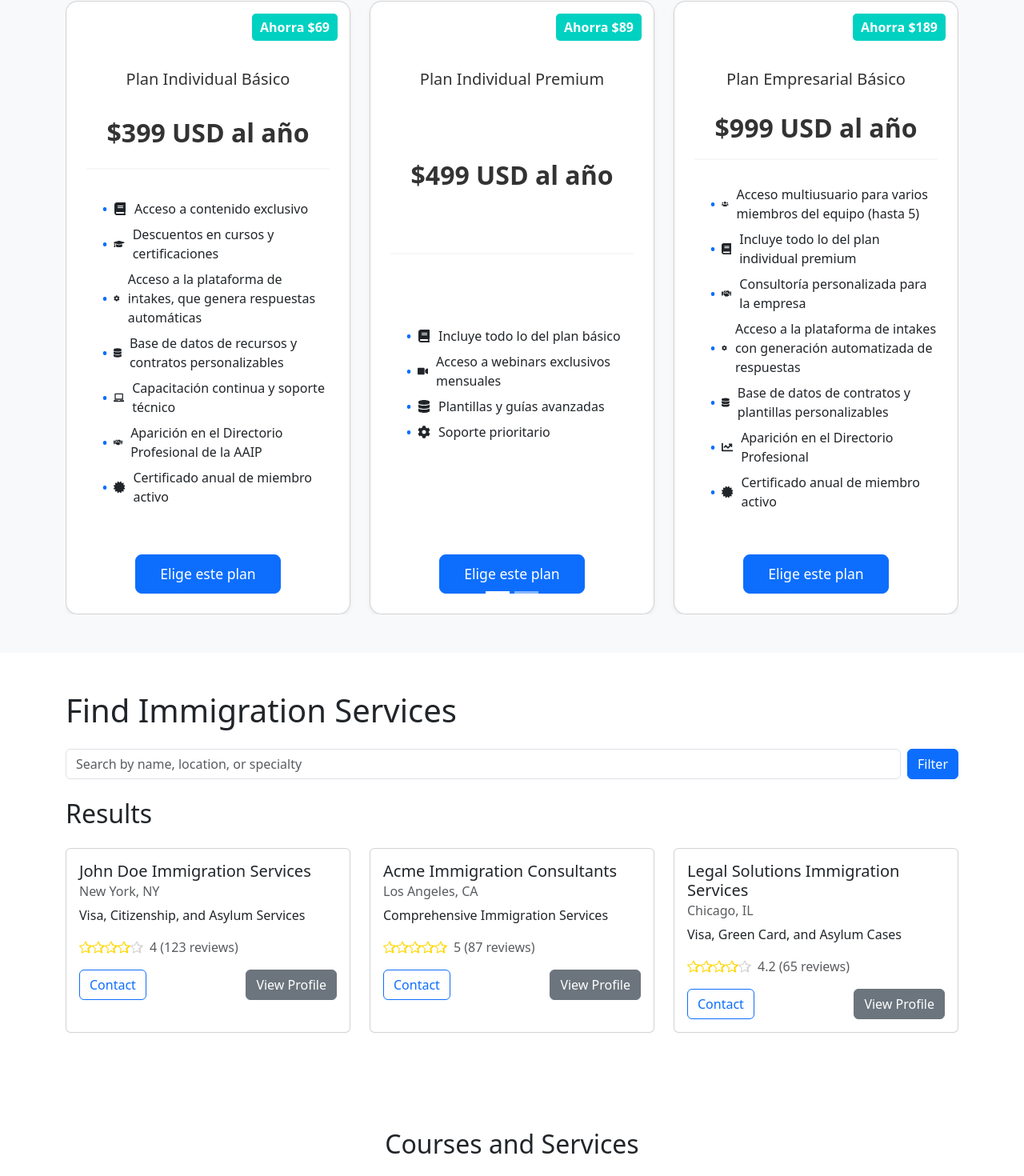
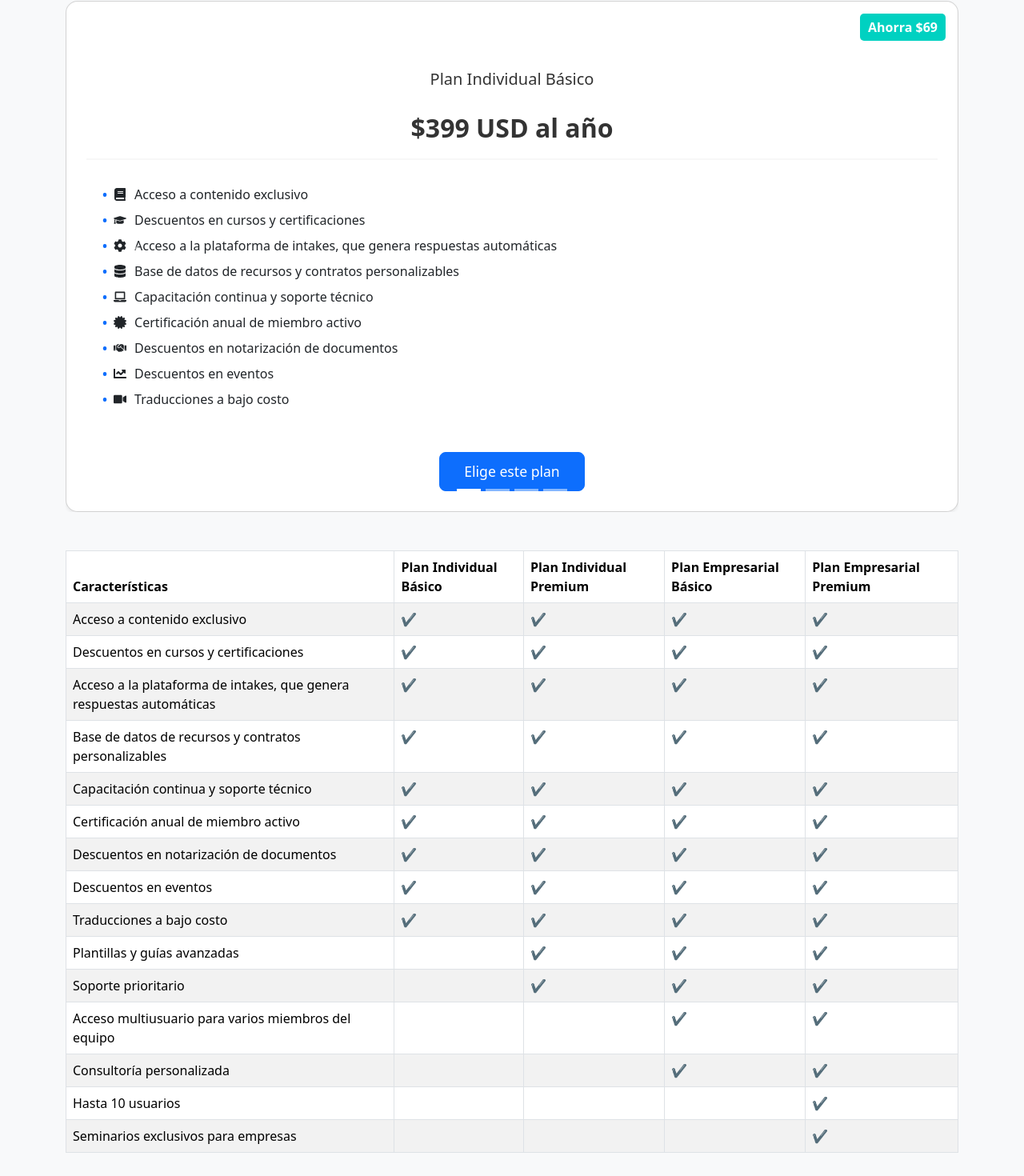
Before and after one commit to developer-lifee/react-app, a React (Vite) app: page / in a window 1280 px wide. Shown: the part 1220-2690 px from the top of the page at 80% size. Built offline with nearby package versions, Linux system fonts and the light colour scheme; no server answers.

Commit message:
carpetas, estilos del hero y planes quitar el uso de apple para poder exportar

```diff
--- a/src/components/PlansSelector.tsx
+++ b/src/components/PlansSelector.tsx
@@ -7,6 +7,7 @@ import {
   Col,
   ToggleButton,
   ToggleButtonGroup,
+  Table,
   Carousel,
 } from "react-bootstrap";
 import {
@@ -135,6 +136,7 @@ const PlanCard: React.FC<Plan & { isAnnual: boolean }> = ({
 const PlansSection: React.FC = () => {
   const [isAnnual, setIsAnnual] = useState(true);
 
+  // Definir los planes con herencia de características
   const plans: Plan[] = [
     {
       title: "Plan Individual Básico",
@@ -143,31 +145,14 @@ const PlansSection: React.FC = () => {
       savings: "$69",
       features: [
         { icon: <FaBook />, description: "Acceso a contenido exclusivo" },
-        {
-          icon: <FaGraduationCap />,
-          description: "Descuentos en cursos y certificaciones",
-        },
-        {
-          icon: <FaCog />,
-          description:
-            "Acceso a la plataforma de intakes, que genera respuestas automáticas",
-        },
-        {
-          icon: <FaDatabase />,
-          description: "Base de datos de recursos y contratos personalizables",
-        },
-        {
-          icon: <FaLaptop />,
-          description: "Capacitación continua y soporte técnico",
-        },
-        {
-          icon: <FaHandshake />,
-          description: "Aparición en el Directorio Profesional de la AAIP",
-        },
-        {
-          icon: <FaCertificate />,
-          description: "Certificado anual de miembro activo",
-        },
+        { icon: <FaGraduationCap />, description: "Descuentos en cursos y certificaciones" },
+        { icon: <FaCog />, description: "Acceso a la plataforma de intakes, que genera respuestas automáticas" },
+        { icon: <FaDatabase />, description: "Base de datos de recursos y contratos personalizables" },
+        { icon: <FaLaptop />, description: "Capacitación continua y soporte técnico" },
+        { icon: <FaCertificate />, description: "Certificación anual de miembro activo" },
+        { icon: <FaHandshake />, description: "Descuentos en notarización de documentos" },
+        { icon: <FaChartLine />, description: "Descuentos en eventos" },
+        { icon: <FaVideo />, description: "Traducciones a bajo costo" },
       ],
     },
     {
@@ -176,11 +161,15 @@ const PlansSection: React.FC = () => {
       annualPrice: "$499 USD al año",
       savings: "$89",
       features: [
-        { icon: <FaBook />, description: "Incluye todo lo del plan básico" },
-        {
-          icon: <FaVideo />,
-          description: "Acceso a webinars exclusivos mensuales",
-        },
+        { icon: <FaBook />, description: "Acceso a contenido exclusivo" },
+        { icon: <FaGraduationCap />, description: "Descuentos en cursos y certificaciones" },
+        { icon: <FaCog />, description: "Acceso a la plataforma de intakes, que genera respuestas automáticas" },
+        { icon: <FaDatabase />, description: "Base de datos de recursos y contratos personalizables" },
+        { icon: <FaLaptop />, description: "Capacitación continua y soporte técnico" },
+        { icon: <FaCertificate />, description: "Certificación anual de miembro activo" },
+        { icon: <FaHandshake />, description: "Descuentos en notarización de documentos" },
+        { icon: <FaChartLine />, description: "Descuentos en eventos" },
+        { icon: <FaVideo />, description: "Traducciones a bajo costo" },
         { icon: <FaDatabase />, description: "Plantillas y guías avanzadas" },
         { icon: <FaCog />, description: "Soporte prioritario" },
       ],
@@ -191,37 +180,19 @@ const PlansSection: React.FC = () => {
       annualPrice: "$999 USD al año",
       savings: "$189",
       features: [
-        {
-          icon: <FaUsers />,
-          description:
-            "Acceso multiusuario para varios miembros del equipo (hasta 5)",
-        },
-        {
-          icon: <FaBook />,
-          description: "Incluye todo lo del plan individual premium",
-        },
-        {
-          icon: <FaHandshake />,
-          description: "Consultoría personalizada para la empresa",
-        },
-        {
-          icon: <FaCog />,
-          description:
-            "Acceso a la plataforma de intakes con generación automatizada de respuestas",
-        },
-        {
-          icon: <FaDatabase />,
-          description:
-            "Base de datos de contratos y plantillas personalizables",
-        },
-        {
-          icon: <FaChartLine />,
-          description: "Aparición en el Directorio Profesional",
-        },
-        {
-          icon: <FaCertificate />,
-          description: "Certificado anual de miembro activo",
-        },
+        { icon: <FaBook />, description: "Acceso a contenido exclusivo" },
+        { icon: <FaGraduationCap />, description: "Descuentos en cursos y certificaciones" },
+        { icon: <FaCog />, description: "Acceso a la plataforma de intakes, que genera respuestas automáticas" },
+        { icon: <FaDatabase />, description: "Base de datos de recursos y contratos personalizables" },
+        { icon: <FaLaptop />, description: "Capacitación continua y soporte técnico" },
+        { icon: <FaCertificate />, description: "Certificación anual de miembro activo" },
+        { icon: <FaHandshake />, description: "Descuentos en notarización de documentos" },
+        { icon: <FaChartLine />, description: "Descuentos en eventos" },
+        { icon: <FaVideo />, description: "Traducciones a bajo costo" },
+        { icon: <FaDatabase />, description: "Plantillas y guías avanzadas" },
+        { icon: <FaCog />, description: "Soporte prioritario" },
+        { icon: <FaUsers />, description: "Acceso multiusuario para varios miembros del equipo" },
+        { icon: <FaHandshake />, description: "Consultoría personalizada" },
       ],
     },
     {
@@ -230,63 +201,48 @@ const PlansSection: React.FC = () => {
       annualPrice: "$1,499 USD al año",
       savings: "$289",
       features: [
-        {
-          icon: <FaUsers />,
-          description: "Acceso multiusuario para hasta 10 usuarios",
-        },
-        {
-          icon: <FaBook />,
-          description: "Incluye todo lo del plan empresarial básico",
-        },
-        {
-          icon: <FaVideo />,
-          description: "Webinars de capacitación corporativa",
-        },
-        {
-          icon: <FaHandshake />,
-          description: "Seminarios exclusivos para empresas",
-        },
-        { icon: <FaCog />, description: "Soporte técnico prioritario" },
-      ],
-    },
-    {
-      title: "Plan Empresarial VIP",
-      price: "$249 USD al mes",
-      annualPrice: "$2,499 USD al año",
-      savings: "$489",
-      features: [
-        { icon: <FaUsers />, description: "Usuarios ilimitados" },
-        {
-          icon: <FaBook />,
-          description: "Incluye todo lo del plan empresarial premium",
-        },
-        {
-          icon: <FaHandshake />,
-          description: "Consultorías exclusivas con expertos",
-        },
-        {
-          icon: <FaLaptop />,
-          description: "Formación personalizada para equipos",
-        },
-        {
-          icon: <FaChartLine />,
-          description:
-            "Descuento del 10% en todas las traducciones y servicios de consultoría",
-        },
+        { icon: <FaBook />, description: "Acceso a contenido exclusivo" },
+        { icon: <FaGraduationCap />, description: "Descuentos en cursos y certificaciones" },
+        { icon: <FaCog />, description: "Acceso a la plataforma de intakes, que genera respuestas automáticas" },
+        { icon: <FaDatabase />, description: "Base de datos de recursos y contratos personalizables" },
+        { icon: <FaLaptop />, description: "Capacitación continua y soporte técnico" },
+        { icon: <FaCertificate />, description: "Certificación anual de miembro activo" },
+        { icon: <FaHandshake />, description: "Descuentos en notarización de documentos" },
+        { icon: <FaChartLine />, description: "Descuentos en eventos" },
+        { icon: <FaVideo />, description: "Traducciones a bajo costo" },
+        { icon: <FaDatabase />, description: "Plantillas y guías avanzadas" },
+        { icon: <FaCog />, description: "Soporte prioritario" },
+        { icon: <FaUsers />, description: "Acceso multiusuario para varios miembros del equipo" },
+        { icon: <FaHandshake />, description: "Consultoría personalizada" },
+        { icon: <FaUsers />, description: "Hasta 10 usuarios" },
+        { icon: <FaVideo />, description: "Seminarios exclusivos para empresas" },
       ],
     },
   ];
 
-  const chunkArray = <T,>(array: T[], size: number): T[][] => {
-    const chunkedArr = [];
-    for (let i = 0; i < array.length; i += size) {
-      chunkedArr.push(array.slice(i, i + size));
-    }
-    return chunkedArr;
-  };
+  const allFeatures = [
+    "Acceso a contenido exclusivo",
+    "Descuentos en cursos y certificaciones",
+    "Acceso a la plataforma de intakes, que genera respuestas automáticas",
+    "Base de datos de recursos y contratos personalizables",
+    "Capacitación continua y soporte técnico",
+    "Certificación anual de miembro activo",
+    "Descuentos en notarización de documentos",
+    "Descuentos en eventos",
+    "Traducciones a bajo costo",
+    "Plantillas y guías avanzadas",
+    "Soporte prioritario",
+    "Acceso multiusuario para varios miembros del equipo",
+    "Consultoría personalizada",
+    "Hasta 10 usuarios",
+    "Seminarios exclusivos para empresas",
+  ];
 
-  const isMobile = window.innerWidth < 768;
-  const plansChunks = chunkArray(plans, isMobile ? 1 : 3);
+  const featureChecks = plans.map((plan) =>
+    allFeatures.map((feature) =>
+      plan.features.some((f) => f.description === feature)
+    )
+  );
 
   return (
     <section className="py-5 bg-light">
@@ -296,7 +252,7 @@ const PlansSection: React.FC = () => {
           <ToggleButtonGroup
             type="radio"
             name="options"
-            defaultValue={1}
+            defaultValue={2} // Cambiar el valor por defecto a 2 (Anual)
             onChange={(value) => setIsAnnual(value === 2)}
           >
             <ToggleButton
@@ -315,36 +271,37 @@ const PlansSection: React.FC = () => {
             </ToggleButton>
           </ToggleButtonGroup>
         </div>
-        <Carousel
-          interval={null}
-          indicators={true}
-          nextIcon={
-            <span
-              aria-hidden="true"
-              className="carousel-control-next-icon"
-              style={{ fontSize: "2rem", color: "#000" }}
-            />
-          }
-          prevIcon={
-            <span
-              aria-hidden="true"
-              className="carousel-control-prev-icon"
-              style={{ fontSize: "2rem", color: "#000" }}
-            />
-          }
-        >
-          {plansChunks.map((chunk, index) => (
+        <Carousel interval={null} indicators={true}>
+          {plans.map((plan, index) => (
             <Carousel.Item key={index}>
               <Row className="justify-content-center">
-                {chunk.map((plan, idx) => (
-                  <Col key={idx} xs={12} md={4}>
-                    <PlanCard {...plan} isAnnual={isAnnual} />
-                  </Col>
-                ))}
+                <Col xs={12}>
+                  <PlanCard {...plan} isAnnual={isAnnual} />
+                </Col>
               </Row>
             </Carousel.Item>
           ))}
         </Carousel>
+        <Table striped bordered hover className="mt-5">
+          <thead>
+            <tr>
+              <th>Características</th>
+              {plans.map((plan, index) => (
+                <th key={index}>{plan.title}</th>
+              ))}
+            </tr>
+          </thead>
+          <tbody>
+            {allFeatures.map((feature, index) => (
+              <tr key={index}>
+                <td>{feature}</td>
+                {featureChecks.map((checks, planIndex) => (
+                  <td key={planIndex}>{checks[index] ? "✔️" : ""}</td>
+                ))}
+              </tr>
+            ))}
+          </tbody>
+        </Table>
       </Container>
     </section>
   );
--- a/src/components/Question.tsx
+++ b/src/components/quiz/Question.tsx
@@ -21,6 +21,7 @@ const Question: React.FC<QuestionProps> = ({ question, options, onSelectAnswer,
                 className="form-check-input"
                 checked={selectedAnswer === option}
                 onChange={() => onSelectAnswer(option)}
+                title={option}
               />
               <label className="form-check-label">{option}</label>
             </div>
--- a/src/pages/quiz.tsx
+++ b/src/pages/quiz.tsx
@@ -1,7 +1,7 @@
 import { useState } from "react";
-import Question from "../components/Question";
-import Result from "../components/Result";
-import Timer from "../components/timer";
+import Question from "../components/quiz/Question";
+import Result from "../components/quiz/Result";
+import Timer from "../components/quiz/timer";
 import questionsData from '../data/questions';
 import { Button, Modal } from "react-bootstrap";
 import "../styles/quiz.css";
```
Also changed, not shown: src/components/Hero.tsx (+6 -5 lines), src/pages/login.tsx (+8 -1 lines), src/components/quiz/Result.tsx (renamed from src/components/Result.tsx), src/components/quiz/timer.tsx (renamed from src/components/timer.tsx).
